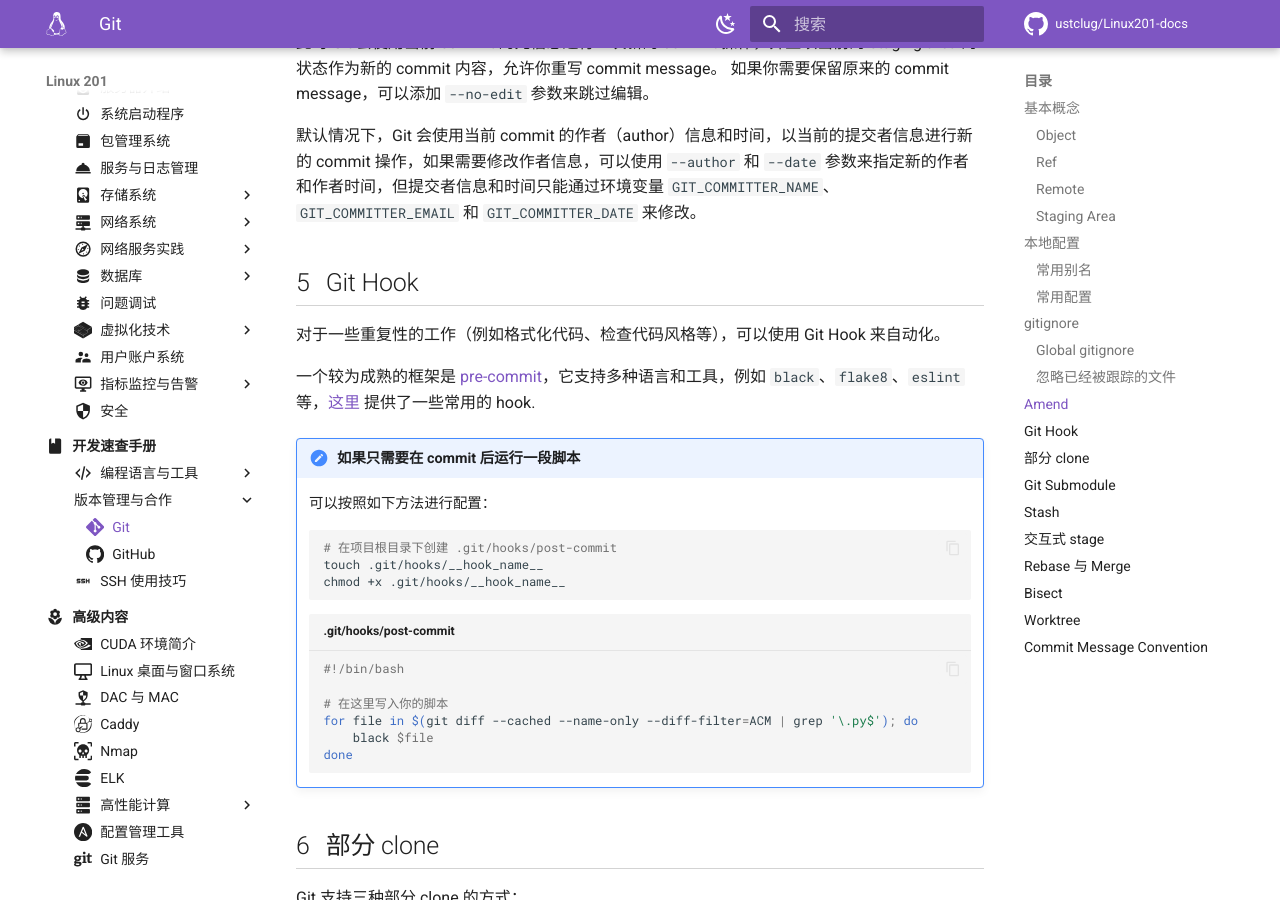
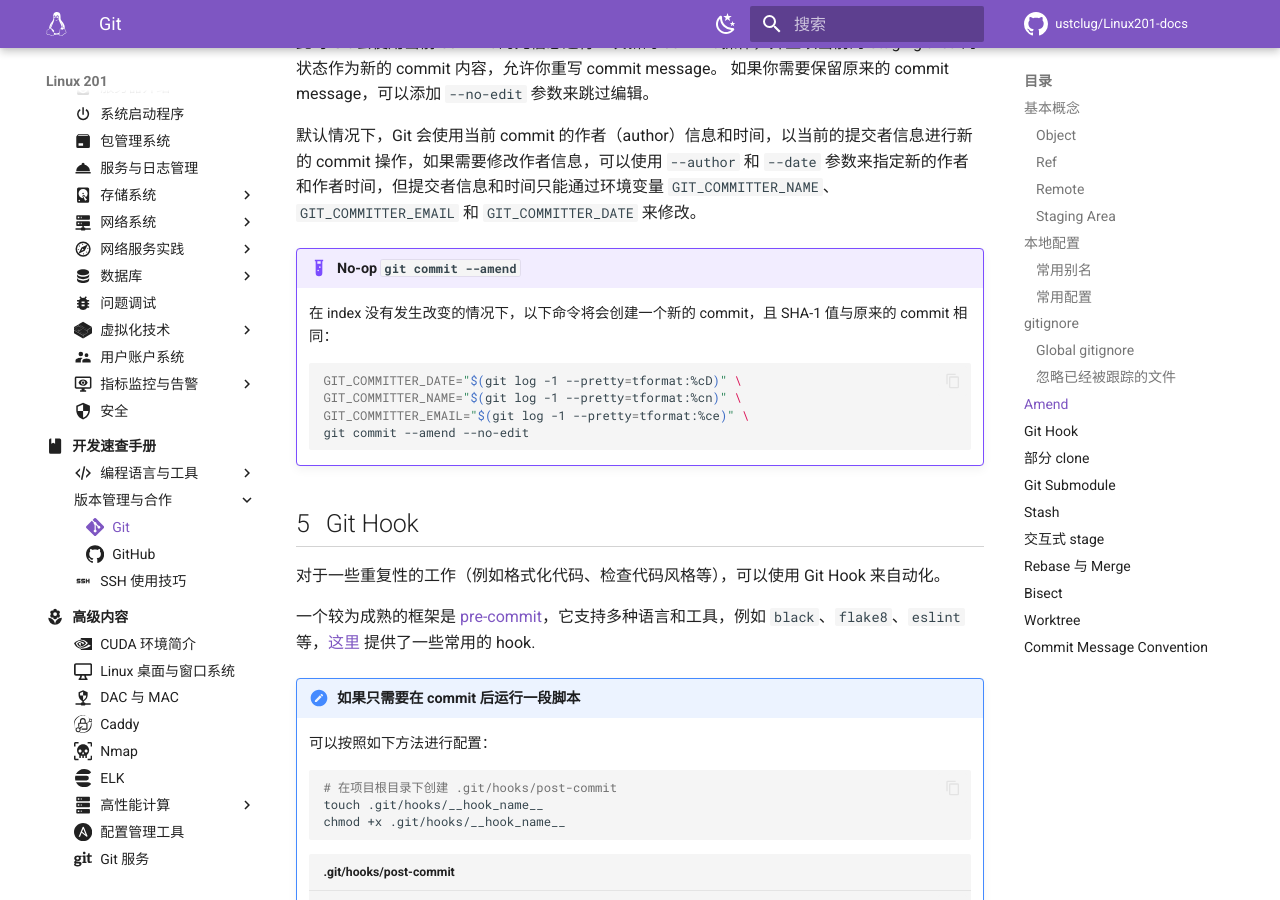
Before and after one commit to ustclug/Linux201-docs, an MkDocs documentation site: the page built from docs/dev/vcs/git.md, in a window 1280 px wide and 900 px high, scrolled down 8716 px. Built offline with MkDocs 1.6.1 and Material for MkDocs 9.7.7, drawn with Linux system fonts in a browser that asks for light colours; comment, search, counter and statistics services are not loaded.

Commit message:
dev/vcs/git: Add no-op amend example

````diff
--- a/docs/dev/vcs/git.md
+++ b/docs/dev/vcs/git.md
@@ -332,6 +332,17 @@ GitHub 在 [这里](https://github.com/github/gitignore) 提供了一些常见
 如果你需要保留原来的 commit message，可以添加 `--no-edit` 参数来跳过编辑。
 
 默认情况下，Git 会使用当前 commit 的作者（author）信息和时间，以当前的提交者信息进行新的 commit 操作，如果需要修改作者信息，可以使用 `--author` 和 `--date` 参数来指定新的作者和作者时间，但提交者信息和时间只能通过环境变量 `GIT_COMMITTER_NAME`、`GIT_COMMITTER_EMAIL` 和 `GIT_COMMITTER_DATE` 来修改。
+
+!!! example "No-op `git commit --amend`"
+
+    在 index 没有发生改变的情况下，以下命令将会创建一个新的 commit，且 SHA-1 值与原来的 commit 相同：
+
+    ```shell
+    GIT_COMMITTER_DATE="$(git log -1 --pretty=tformat:%cD)" \
+    GIT_COMMITTER_NAME="$(git log -1 --pretty=tformat:%cn)" \
+    GIT_COMMITTER_EMAIL="$(git log -1 --pretty=tformat:%ce)" \
+    git commit --amend --no-edit
+    ```
 
 ## Git Hook {#git-hooks}
 
````
